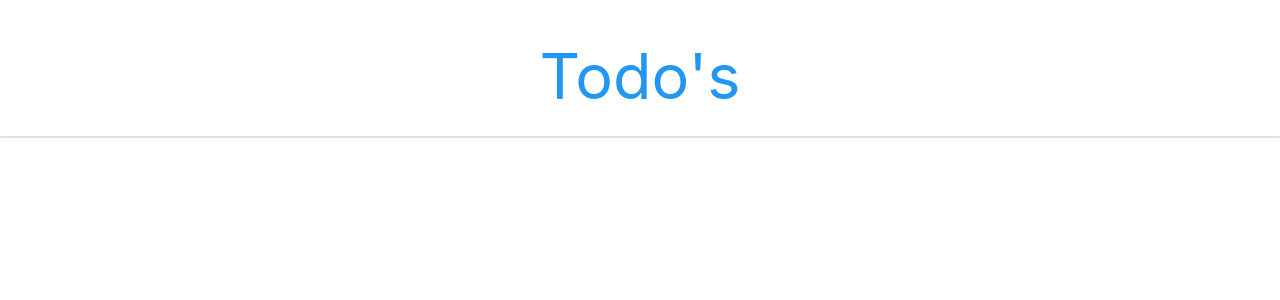
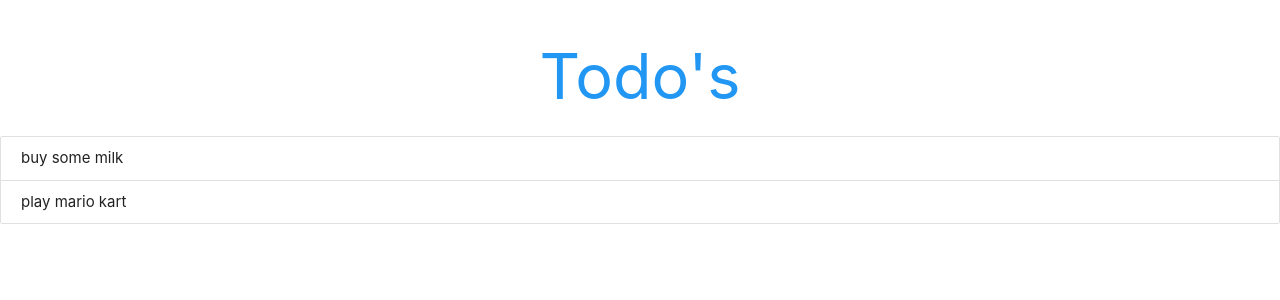
Before and after one commit to lswebdevelops/react-todo-list, a React (Create React App) app: page / in a window 1280 px wide. Shown: the top 300 px of the page. Built offline with nearby package versions, Linux system fonts and the light colour scheme; the HTML template or start-up script is replaced by a standard one.

Commit message:
added first task

```diff
--- a/src/Todos.js
+++ b/src/Todos.js
@@ -12,7 +12,9 @@ const Todos = ({ todos }) => {
   ) : (
     <p className="center"> You have no todo's left, yay1</p>
   );
-  return <div className="todos collection"></div>;
+  return <div className="todos collection">
+    {todoList}
+  </div>;
 };
 
 export default Todos;
```
